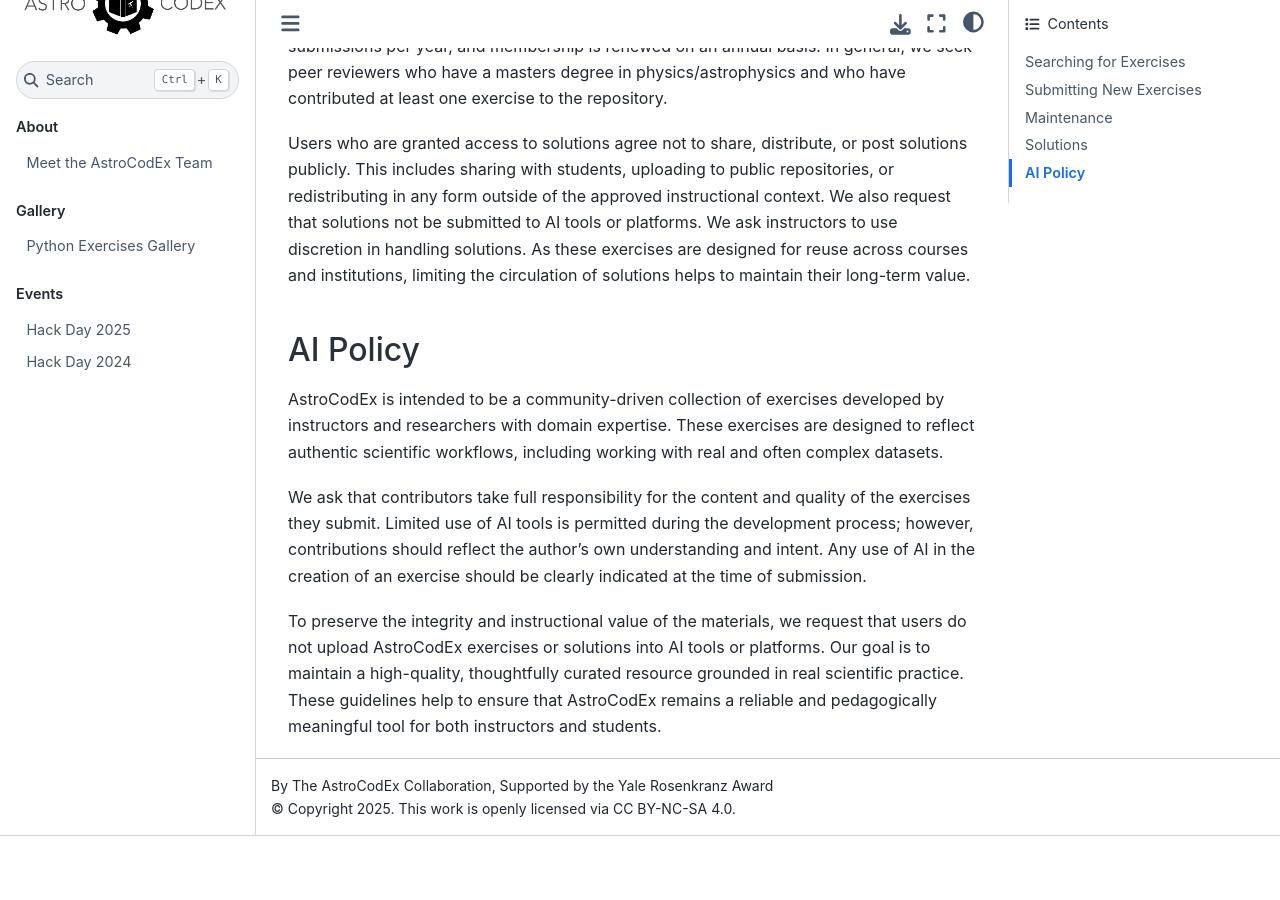
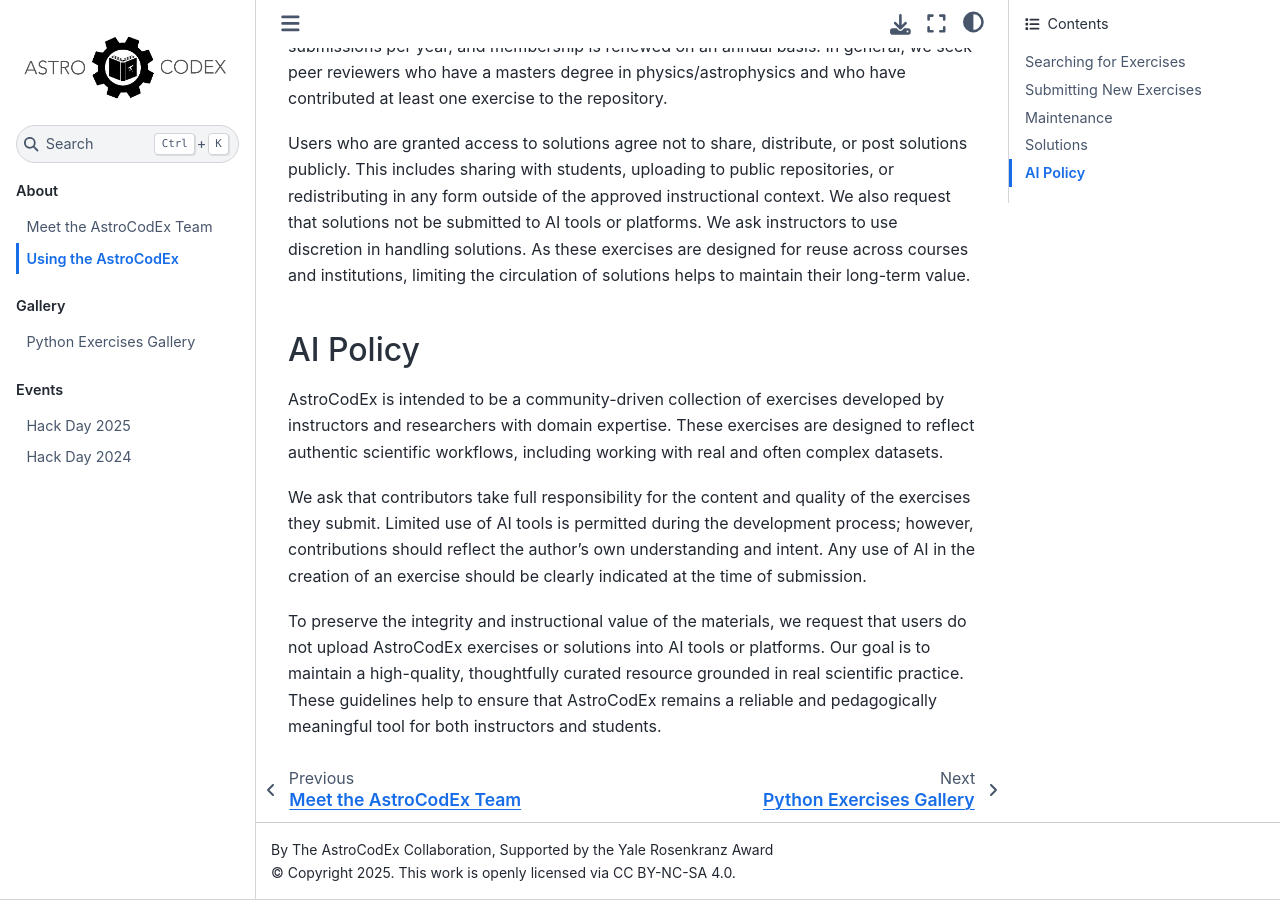
Before and after one commit to astrocodex/astrocodex.github.io, a Jupyter Book: the page built from using_astrocodex.md, in a window 1280 px wide and 900 px high, scrolled down 3009 px. Built offline with Jupyter Book 1.0.4 settings and Sphinx 7.4.7 and the Sphinx Book theme 1.1.4, drawn with Linux system fonts in a browser that asks for light colours; pages that are not in the unit, such as notebooks, are missing from menus; before the commit the page ends 3845 px from its top, so only the background shows below that.

Commit message:
Update _toc.yml
add using_astrocodex to table of contents

```diff
--- a/_toc.yml
+++ b/_toc.yml
@@ -8,6 +8,7 @@
   - caption: About
     chapters:
     - file: aboutteam
+    - file: using_astrocodex
   - caption: Gallery
     chapters:
     - file: gallery
```
